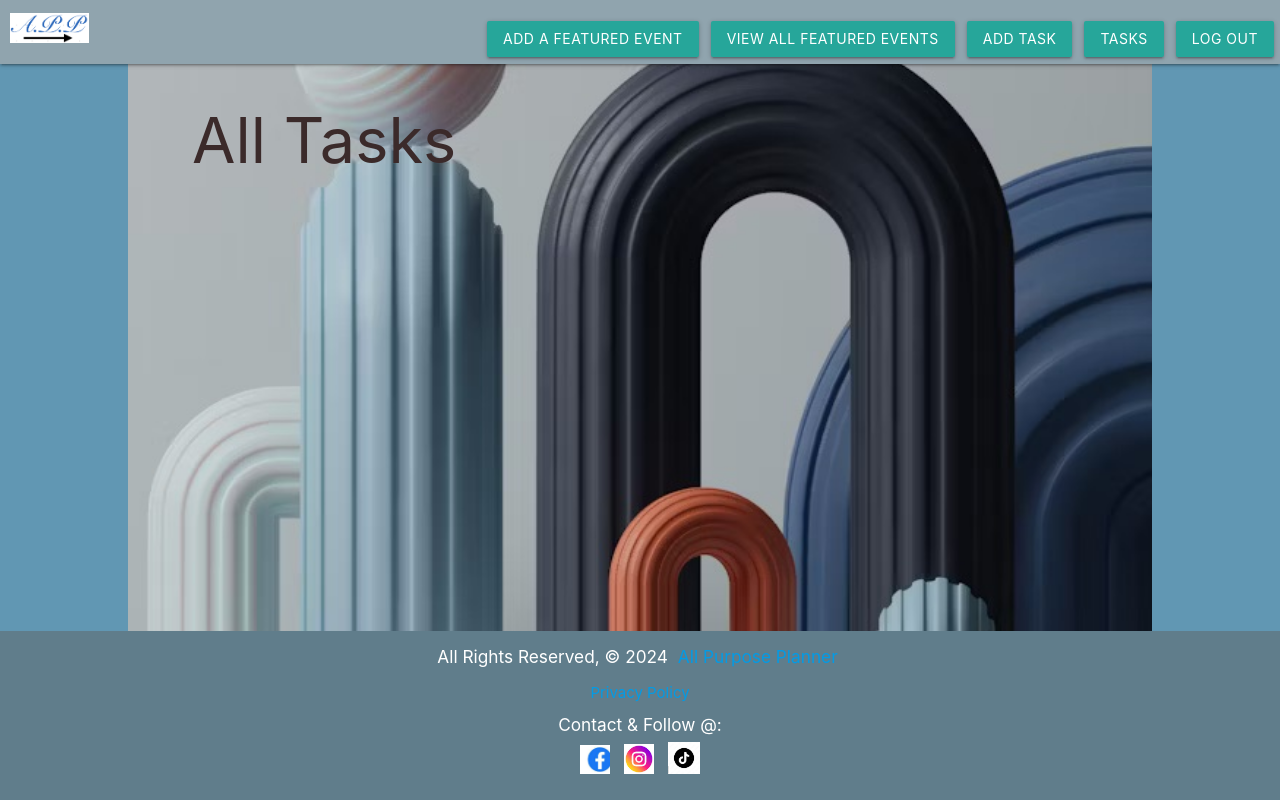
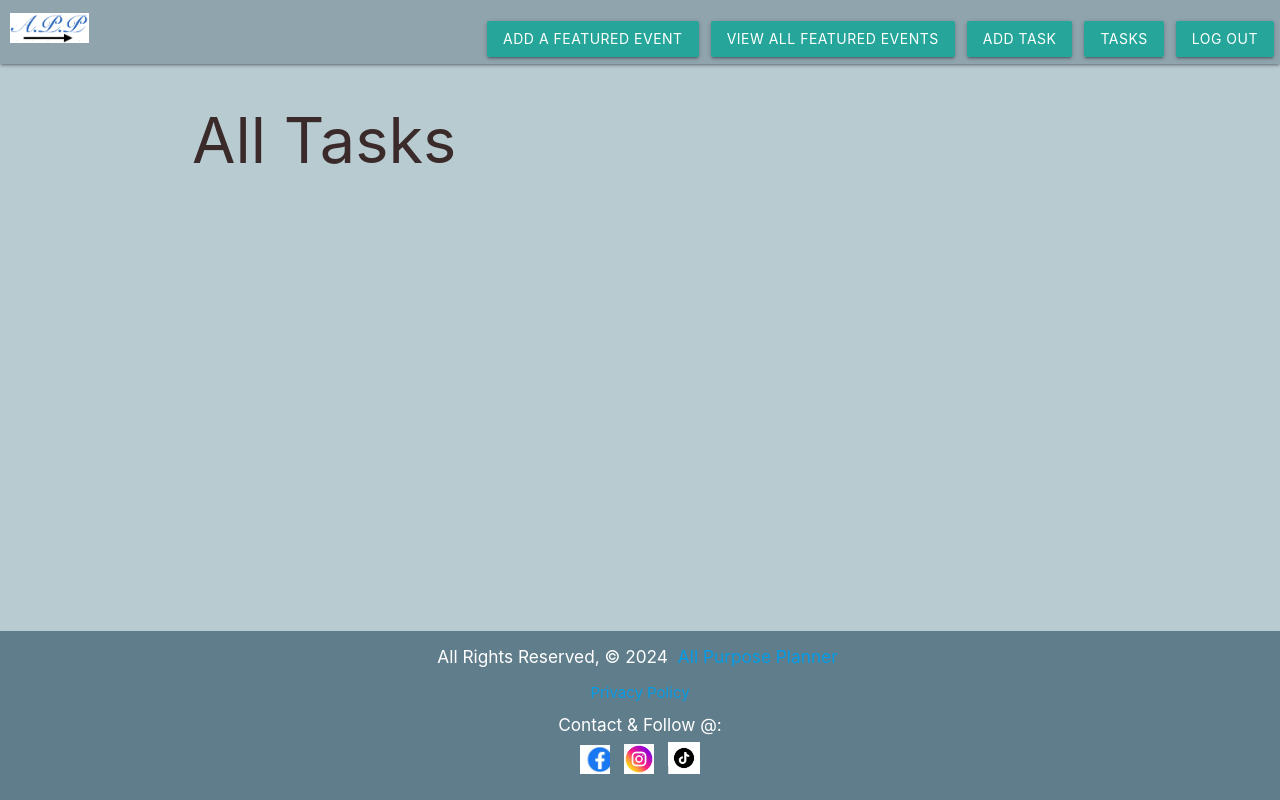
Before and after one commit to MarkB28Jr/all_purpose_planner, a Django app: page /tasks/ in a window 1280 px wide. Run offline with Django 5.2, Linux system fonts and the light colour scheme; the visitor is signed in with stand-in values (Sample User, id 1); data that the repository does not hold is empty.

Commit message:
Removed unused images

```diff
--- a/main_app/templates/tasks/index.html
+++ b/main_app/templates/tasks/index.html
@@ -5,10 +5,8 @@
     body {
         margin: 0;
         padding: 0;
-        background-image: url("{% static 'img/photo.png' %}");
         background-position: center;
-        background-size: 80%;
-        background-color: rgb(97, 151, 179);
+        background-color: rgba(180, 201, 207, 0.954);
         background-repeat: no-repeat;
         color: rgb(59, 42, 42);
     }
```
Also changed, not shown: main_app/static/img/photo.png (deleted).
